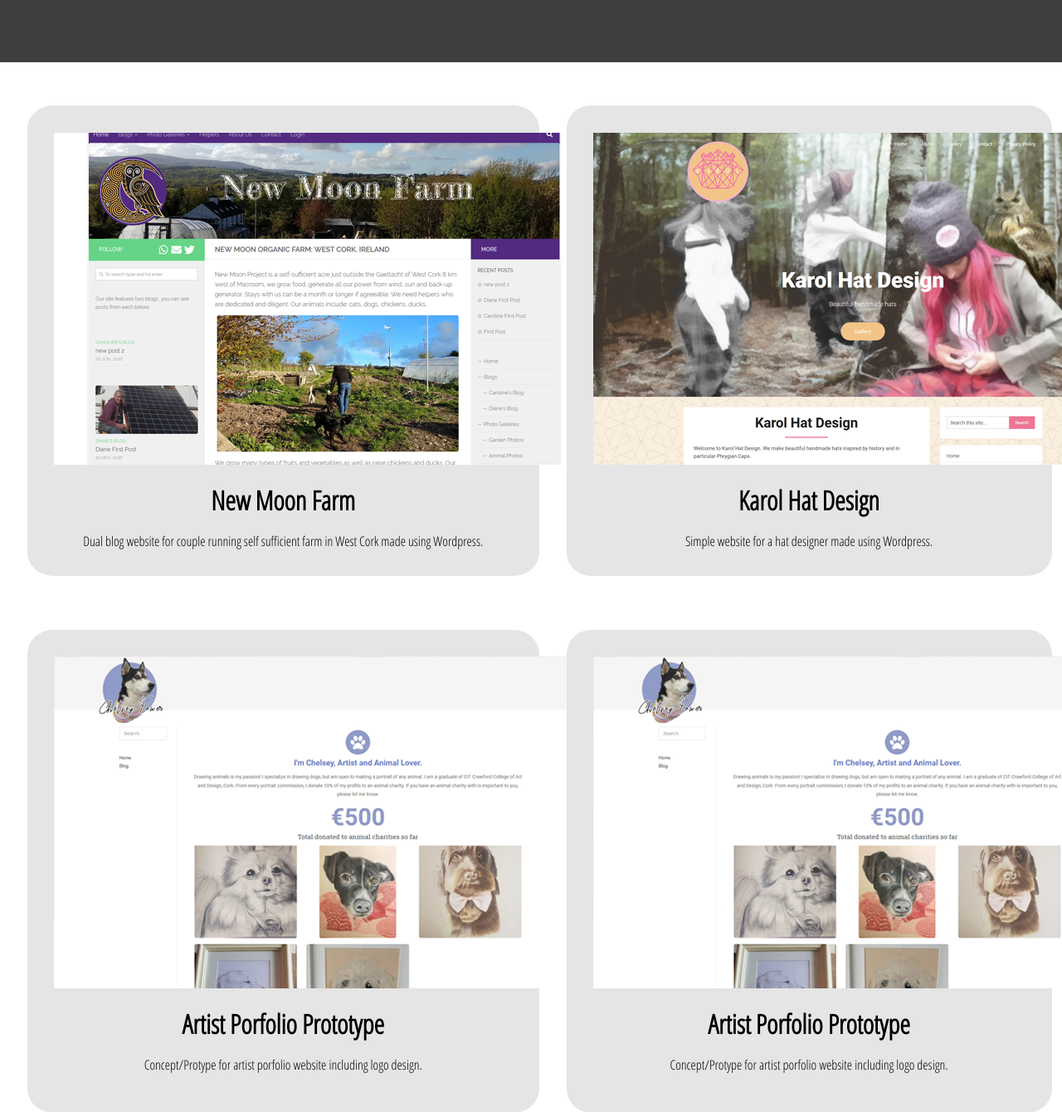
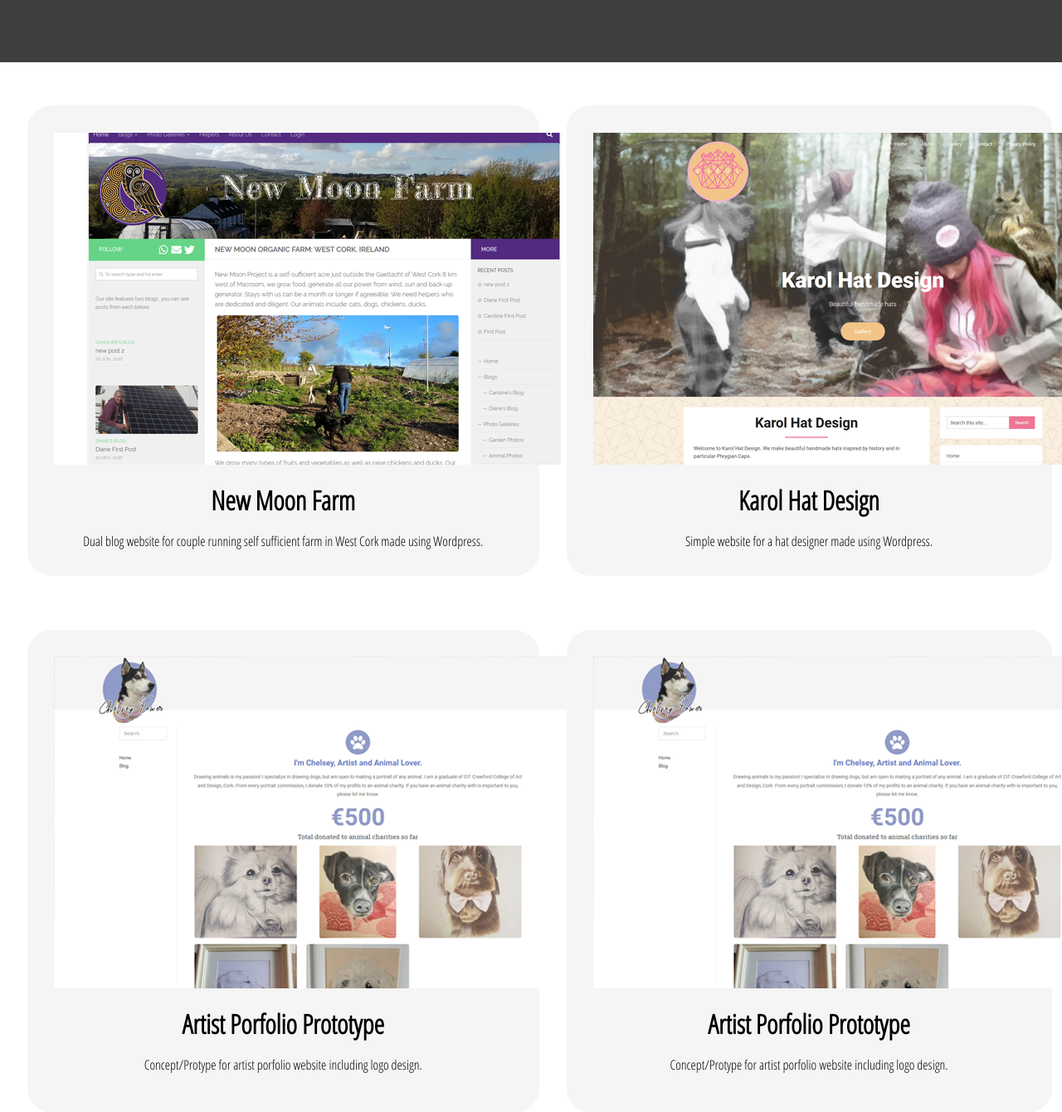
Before and after one commit to oliviaflynn/portfolio, a plain HTML site: page index.html in a window 1280 px wide. Shown: the part 700-2040 px from the top of the page at 83% size. Drawn offline with Linux system fonts and the light colour scheme; a web font is replaced by a local one.

Commit message:
Update main.css

```diff
--- a/css/main.css
+++ b/css/main.css
@@ -156,7 +156,7 @@ h1 .textBoxContent {
     padding-right:5%;
     padding-top:5%;
     padding-bottom:5%;
-    background-color: #E5E5E5;
+    background-color: #f5f5f5;
     border-radius: 5%;
 
 
@@ -173,7 +173,7 @@ h1 .textBoxContent {
     padding-right:5%;
     padding-top:5%;
     padding-bottom:5%;
-    background-color: #E5E5E5;
+    background-color: #f5f5f5;
     border-radius: 5%;
 }
 
@@ -186,7 +186,7 @@ h1 .textBoxContent {
     padding-right:5%;
     padding-top:5%;
     padding-bottom:5%;
-    background-color: #E5E5E5;
+    background-color:#f5f5f5;
     border-radius: 5%;
 
 
@@ -202,7 +202,7 @@ h1 .textBoxContent {
     padding-right:5%;
     padding-top:5%;
     padding-bottom:5%;
-    background-color: #E5E5E5;
+    background-color: #f5f5f5;
     border-radius: 5%;
 
 
```
